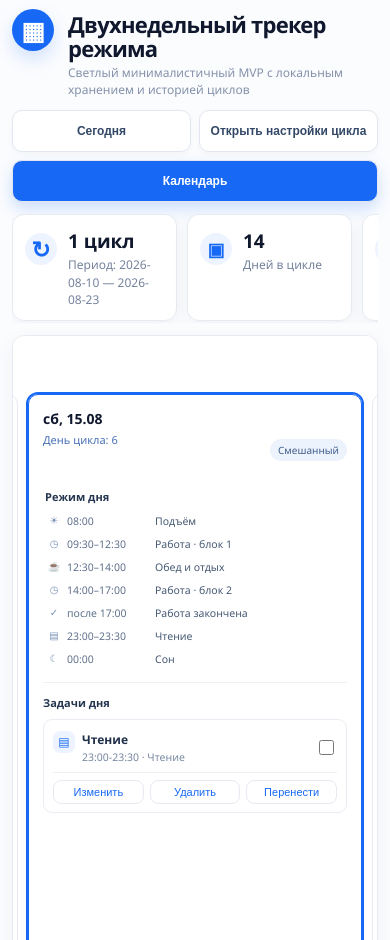
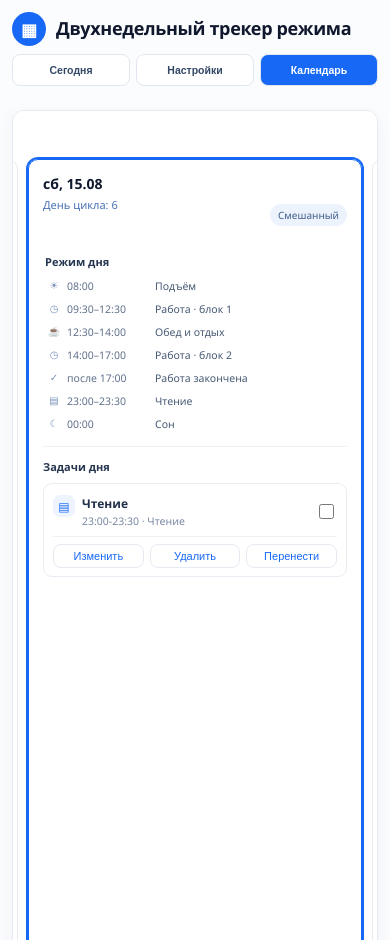
Before and after one commit to IlyaLeyn/two-week-tracker, a plain HTML site: page index.html in a window 390 px wide. Shown: the top 940 px of the page. Drawn offline with Linux system fonts and the light colour scheme.

Commit message:
Compact mobile tracker header

```diff
--- a/index.html
+++ b/index.html
@@ -607,24 +607,16 @@
       @media (max-width: 720px) {
         html, body { overflow-x: hidden; }
         .shell { width: 100%; padding: 12px; gap: 12px; }
-        .top { align-items: flex-start; flex-direction: column; }
-        .top > div:first-child { padding-left: 56px; }
-        .top > div:first-child::before { width: 42px; height: 42px; }
-        h1 { font-size: 22px; }
-        .top .muted { max-width: 280px; font-size: 12px; }
-        .actions { width: 100%; display: grid; grid-template-columns: 1fr 1fr; gap: 8px; }
-        .actions .btn { min-height: 42px; padding: 0 10px; font-size: 12px; }
-        .actions .btn-primary { grid-column: 1 / -1; }
-
-        .summary {
-          display: flex;
-          gap: 10px;
-          width: calc(100vw - 24px);
-          overflow-x: auto;
-          scroll-snap-type: x mandatory;
-          scrollbar-width: none;
-          padding-bottom: 2px;
-        }
+        .top { min-height: 0; align-items: center; flex-direction: row; flex-wrap: wrap; gap: 8px; }
+        .top > div:first-child { width: 100%; min-height: 34px; display: flex; align-items: center; padding-left: 44px; }
+        .top > div:first-child::before { top: 0; width: 34px; height: 34px; font-size: 17px; box-shadow: none; }
+        h1 { overflow: hidden; font-size: 18px; line-height: 1.1; letter-spacing: -.35px; white-space: nowrap; text-overflow: ellipsis; }
+        .top .muted { display: none; }
+        .actions { width: 100%; display: grid; grid-template-columns: repeat(3, 1fr); gap: 6px; }
+        .actions .btn,
+        .actions .btn-primary { grid-column: auto; min-width: 0; min-height: 32px; padding: 0 7px; border-radius: 8px; font-size: 10.5px; box-shadow: none; }
+
+        .summary { display: none; }
         .summary::-webkit-scrollbar { display: none; }
         .summary div {
           flex: 0 0 165px;
@@ -637,7 +629,7 @@
         #calendar {
           width: calc(100vw - 24px);
           min-height: 0;
-          padding: 58px 10px 18px;
+          padding: 48px 10px 14px;
           overflow-x: auto;
           scroll-snap-type: x mandatory;
           scroll-padding-inline: 10px;
@@ -645,8 +637,8 @@
           overscroll-behavior-inline: contain;
         }
         #calendar::-webkit-scrollbar { display: none; }
-        #calendar::before { left: 16px; top: 19px; }
-        #calendar::after { content: "Свайп по дням →"; right: 14px; top: 14px; }
+        #calendar::before { left: 14px; top: 15px; font-size: 14px; }
+        #calendar::after { content: "Свайп →"; right: 10px; top: 10px; padding: 6px 8px; font-size: 10px; }
         .grid {
           display: flex;
           gap: 10px;
@@ -713,7 +705,7 @@
         </div>
         <div class="actions">
           <button class="btn" id="btnToday">Сегодня</button>
-          <button class="btn" id="btnCycle">Открыть настройки цикла</button>
+          <button class="btn" id="btnCycle">Настройки</button>
           <button class="btn btn-primary" id="btnShowAll">Календарь</button>
         </div>
       </header>
```
